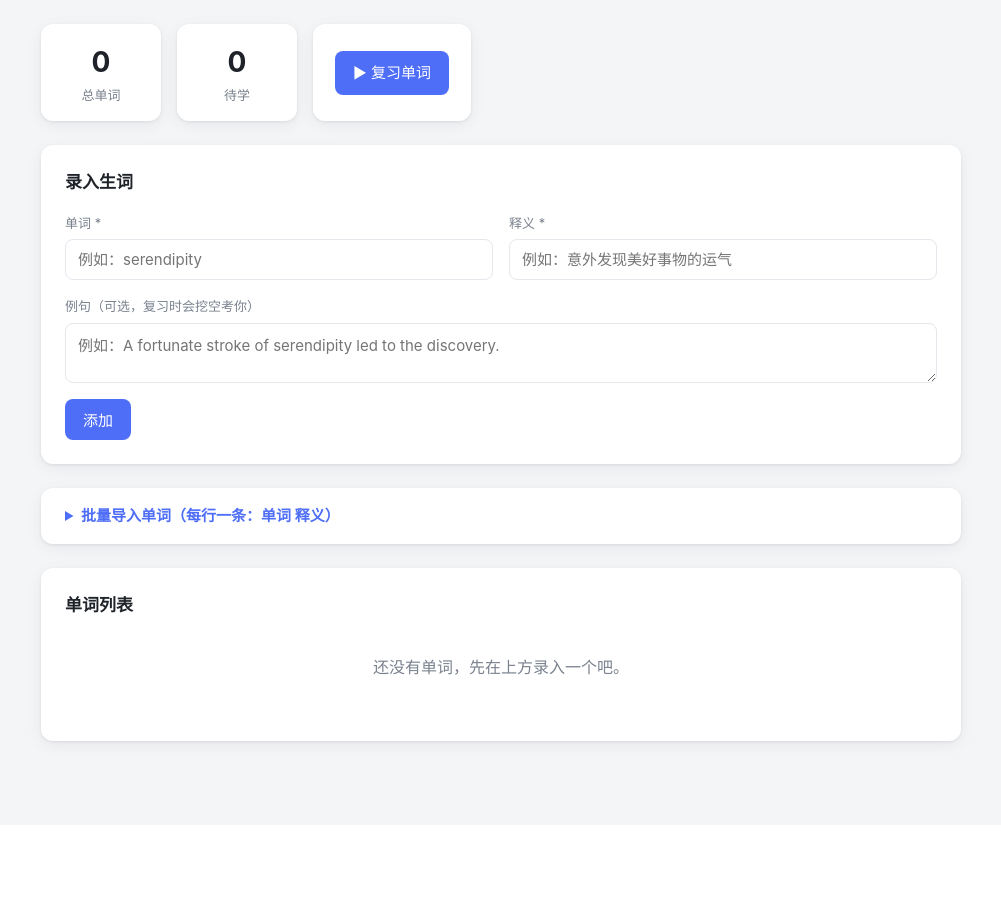
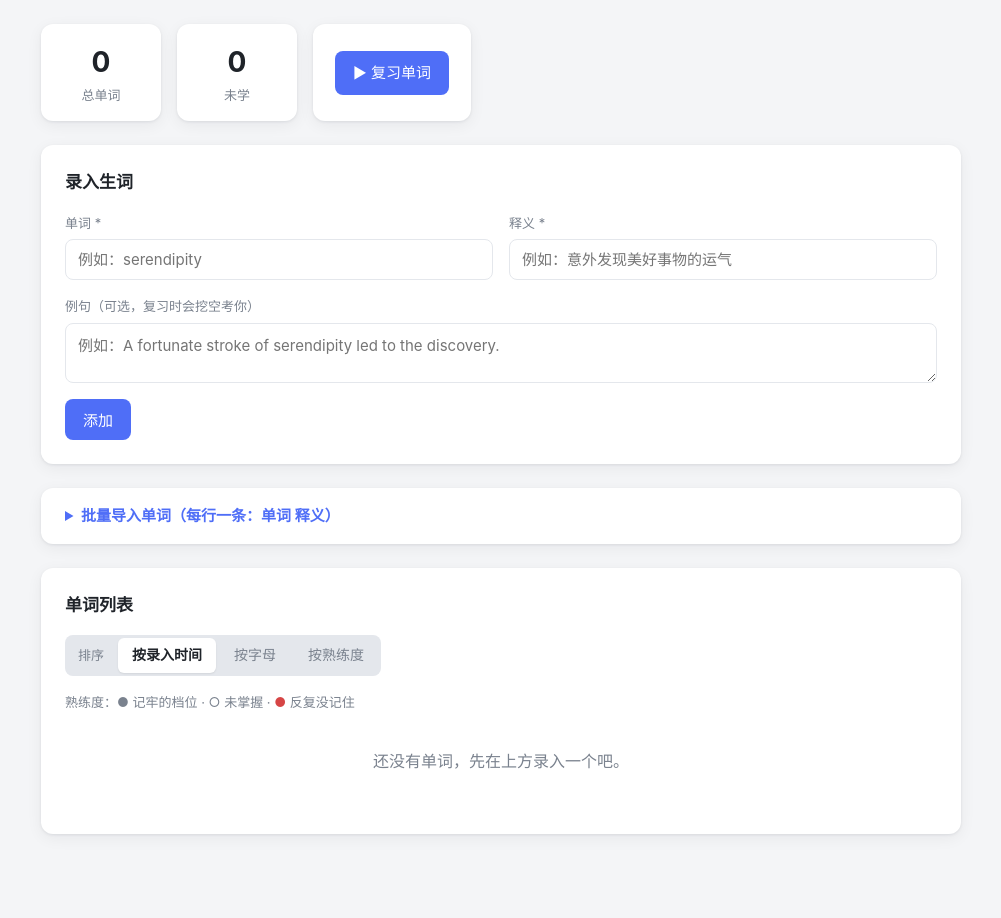
Before and after one commit to FlorianPotatoKing/shengciben, a Flask app: page / in a window 1280 px wide. Shown: the part 54-972 px from the top of the page, without its empty margins (139-1140 px from the left). Before the commit the page ends 808 px from the top, so only its background shows below. Run offline with Flask 3, Linux system fonts and the light colour scheme; the visitor is signed in with stand-in values (Sample User, id 1); data that the repository does not hold is empty.

Commit message:
复习功能增强：Leitner 加权抽题、列表排序、单词去重、快捷标记
- 复习抽题按熟练度+距上次复习时长加权（新词优先、刚复习过冷却）
- 单词/短语列表支持按时间/字母/熟练度排序（白名单防注入）
- 单词录入与批量导入去重（忽略大小写）
- 列表页「记住/没记住」快捷标记，熟练度可降到负档（红点）

```diff
--- a/app.py
+++ b/app.py
@@ -37,6 +37,15 @@ app = Flask(__name__)
 app.secret_key = SECRET_KEY
 
 MAX_BOX = 5  # 记忆熟练度最高档（Leitner 盒子数）
+MIN_BOX = -3  # 熟练度最低档（负数 = 反复没记住，用红点表示）
+
+# ---------------------------------------------------------------------------
+# 复习推荐权重：控制「新词 / 旧词」的出现频率。
+# 想调整的话直接改下面这几个数即可。
+# ---------------------------------------------------------------------------
+BOX_WEIGHT_BASE = 2        # 熟练度每升一档，出现概率减半：box0=32 … box5=1
+NEW_WORD_BOOST = 2.0       # 从未复习过的新词再翻倍，保证新词优先
+RECENT_COOLDOWN_MINUTES = 30  # 刚复习完这么多分钟内，几乎不再被抽到
 
 
 # ---------------------------------------------------------------------------
@@ -217,12 +226,26 @@ def index():
         "SELECT COUNT(*) AS n FROM words WHERE user_id = ?", (user_id,)
     ).fetchone()["n"]
     new_count = db.execute(
-        "SELECT COUNT(*) AS n FROM words WHERE user_id = ? AND box = 0", (user_id,)
+        "SELECT COUNT(*) AS n FROM words WHERE user_id = ? AND reviewed_at IS NULL",
+        (user_id,),
     ).fetchone()["n"]
+
+    # 排序方式来自白名单，杜绝 SQL 注入
+    sort_orders = {
+        "time": "id DESC",                      # 按录入时间（新的在前）
+        "alpha": "word COLLATE NOCASE ASC",     # 按字母（忽略大小写）
+        "box": "box ASC, id DESC",              # 按熟练度（待学在前）
+    }
+    sort = request.args.get("sort", "time")
+    if sort not in sort_orders:
+        sort = "time"
     words = db.execute(
-        "SELECT * FROM words WHERE user_id = ? ORDER BY id DESC", (user_id,)
+        f"SELECT * FROM words WHERE user_id = ? ORDER BY {sort_orders[sort]}",
+        (user_id,),
     ).fetchall()
-    return render_template("index.html", words=words, total=total, new_count=new_count)
+    return render_template(
+        "index.html", words=words, total=total, new_count=new_count, sort=sort
+    )
 
 
 @app.route("/words/add", methods=["POST"])
@@ -237,6 +260,14 @@ def add_word():
         return redirect(url_for("index"))
 
     db = get_db()
+    exists = db.execute(
+        "SELECT 1 FROM words WHERE user_id = ? AND LOWER(word) = LOWER(?)",
+        (session["user_id"], word),
+    ).fetchone()
+    if exists:
+        flash(f"「{word}」已存在，添加失败，请勿重复录入", "error")
+        return redirect(url_for("index"))
+
     db.execute(
         "INSERT INTO words (user_id, word, example, meaning) VALUES (?, ?, ?, ?)",
         (session["user_id"], word, example, meaning),
@@ -257,6 +288,16 @@ def delete_word(word_id):
     db.commit()
     flash("已删除", "success")
     return redirect(url_for("index"))
+
+
+@app.route("/words/<int:word_id>/mark", methods=["POST"])
+@login_required
+def mark_word(word_id):
+    remembered = request.form.get("remembered") == "1"
+    sort = request.form.get("sort", "time")
+    if sort not in {"time", "alpha", "box"}:
+        sort = "time"
+    return apply_mark("words", word_id, remembered, url_for("index", sort=sort))
 
 
 def parse_word_line(line):
@@ -285,19 +326,39 @@ def parse_word_line(line):
 def bulk_add_words():
     lines = [ln for ln in request.form.get("bulk", "").splitlines() if ln.strip()]
     db = get_db()
+    # 已存在的单词（统一转小写比对），跳过重复，避免和之前录的冲突
+    existing = {
+        r[0]
+        for r in db.execute(
+            "SELECT LOWER(word) FROM words WHERE user_id = ?",
+            (session["user_id"],),
+        ).fetchall()
+    }
     added = 0
+    skipped_words = []
     for ln in lines:
         parsed = parse_word_line(ln)
         if not parsed or not parsed[1]:
             continue
         word, meaning = parsed
+        if word.lower() in existing:
+            skipped_words.append(word)
+            continue
         db.execute(
             "INSERT INTO words (user_id, word, meaning) VALUES (?, ?, ?)",
             (session["user_id"], word, meaning),
         )
+        existing.add(word.lower())
         added += 1
     db.commit()
-    if added:
+    if skipped_words:
+        dupes = "、".join(skipped_words[:10])
+        more = f" 等 {len(skipped_words)} 个" if len(skipped_words) > 10 else ""
+        if added:
+            flash(f"有 {len(skipped_words)} 个重复单词未导入：{dupes}{more}（已导入 {added} 个）", "error")
+        else:
+            flash(f"这些单词都已存在，未导入：{dupes}{more}", "error")
+    elif added:
         flash(f"批量导入了 {added} 个单词", "success")
     else:
         flash("没有导入任何单词，请检查格式", "error")
@@ -316,7 +377,8 @@ def phrases():
         "SELECT COUNT(*) AS n FROM phrases WHERE user_id = ?", (uid,)
     ).fetchone()["n"]
     new_count = db.execute(
-        "SELECT COUNT(*) AS n FROM phrases WHERE user_id = ? AND box = 0", (uid,)
+        "SELECT COUNT(*) AS n FROM phrases WHERE user_id = ? AND reviewed_at IS NULL",
+        (uid,),
     ).fetchone()["n"]
     rows = db.execute(
         "SELECT * FROM phrases WHERE user_id = ? ORDER BY id DESC", (uid,)
@@ -358,6 +420,13 @@ def delete_phrase(pid):
     db.commit()
     flash("已删除", "success")
     return redirect(url_for("phrases"))
+
+
+@app.route("/phrases/<int:pid>/mark", methods=["POST"])
+@login_required
+def mark_phrase(pid):
+    remembered = request.form.get("remembered") == "1"
+    return apply_mark("phrases", pid, remembered, url_for("phrases"))
 
 
 @app.route("/phrases/bulk", methods=["POST"])
@@ -617,6 +686,81 @@ def blank_word(example, word):
     return pattern.sub("____", example)
 
 
+def review_weight(box, hours_since):
+    """计算某条内容在复习抽题中的权重。
+
+    hours_since < 0 表示从未复习过（新词）；否则为距上次复习的小时数。
+    规则：
+      - 熟练度越低（box 越小）权重越高，每升一档减半；
+      - 从未复习过的新词额外翻倍；
+      - 刚复习完不久（冷却期内）几乎不再出现，随间隔拉长逐渐恢复。
+    """
+    fam = BOX_WEIGHT_BASE ** (MAX_BOX - box)
+    if hours_since is None or hours_since < 0:
+        recency = NEW_WORD_BOOST
+    elif hours_since * 60 < RECENT_COOLDOWN_MINUTES:
+        recency = 0.0
+    elif hours_since < 6:
+        recency = 0.2
+    elif hours_since < 24:
+        recency = 0.5
+    elif hours_since < 72:
+        recency = 0.8
+    else:
+        recency = 1.0
+    return fam * recency
+
+
+def box_dots(box):
+    """把熟练度渲染成点串：负数（反复没记住）用红点，正数用主色实点，其余空点。"""
+    neg = max(0, -box)
+    pos = max(0, box)
+    empty = max(0, MAX_BOX - pos)
+    html = f'<span class="box-neg">{"●" * neg}</span>' if neg else ""
+    html += "●" * pos
+    html += "○" * empty
+    return html
+
+
+app.jinja_env.globals["box_dots"] = box_dots
+
+
+def apply_answer(db, table, row, remembered):
+    """把一次「记住/没记住」的结果写回 box / wrong_count / reviewed_at，返回新 box。
+
+    table 必须是白名单内的表名（由调用方保证）。"""
+    if remembered:
+        new_box = min(MAX_BOX, row["box"] + 1)
+        db.execute(
+            f"UPDATE {table} SET box = ?, reviewed_at = datetime('now') WHERE id = ?",
+            (new_box, row["id"]),
+        )
+    else:
+        new_box = max(MIN_BOX, row["box"] - 1)
+        db.execute(
+            f"UPDATE {table} SET box = ?, wrong_count = wrong_count + 1, "
+            "reviewed_at = datetime('now') WHERE id = ?",
+            (new_box, row["id"]),
+        )
+    return new_box
+
+
+def apply_mark(table, item_id, remembered, back):
+    """列表页里的「记住/没记住」快捷标记：找到条目、写回、跳转回去。"""
+    db = get_db()
+    row = db.execute(
+        f"SELECT * FROM {table} WHERE id = ? AND user_id = ?",
+        (item_id, session["user_id"]),
+    ).fetchone()
+    if row is None:
+        flash("内容不存在", "error")
+    else:
+        apply_answer(db, table, row, remembered)
+        db.commit()
+        flash("已标记「记住了」" if remembered else "已标记「没记住」", "success")
+    return redirect(back)
+
+
 @app.route("/review")
 @login_required
 def review():
@@ -633,27 +777,38 @@ def review_next():
 
     if kind == "sentence":
         rows = db.execute(
-            "SELECT s.id, s.sentence, s.explanation, s.box, c.name AS category "
+            "SELECT s.id, s.sentence, s.explanation, s.box, c.name AS category, "
+            "CASE WHEN s.reviewed_at IS NULL THEN -1 "
+            "ELSE (julianday('now') - julianday(s.reviewed_at)) * 24 END AS hours_since "
             "FROM sentences s JOIN categories c ON c.id = s.category_id "
             "WHERE s.user_id = ?",
             (uid,),
         ).fetchall()
     elif kind == "phrase":
         rows = db.execute(
-            "SELECT id, phrase AS word, example, meaning, box FROM phrases WHERE user_id = ?",
+            "SELECT id, phrase AS word, example, meaning, box, "
+            "CASE WHEN reviewed_at IS NULL THEN -1 "
+            "ELSE (julianday('now') - julianday(reviewed_at)) * 24 END AS hours_since "
+            "FROM phrases WHERE user_id = ?",
             (uid,),
         ).fetchall()
     else:
         rows = db.execute(
-            "SELECT id, word, example, meaning, box FROM words WHERE user_id = ?",
+            "SELECT id, word, example, meaning, box, "
+            "CASE WHEN reviewed_at IS NULL THEN -1 "
+            "ELSE (julianday('now') - julianday(reviewed_at)) * 24 END AS hours_since "
+            "FROM words WHERE user_id = ?",
             (uid,),
         ).fetchall()
 
     if not rows:
         return jsonify({"done": True, "type": kind})
 
-    # 熟练度越低（box 越小）越容易被抽到
-    weights = [max(1, MAX_BOX + 1 - r["box"]) for r in rows]
+    # 按「熟练度 + 距上次复习时长」加权抽题：新词优先、旧词少出现、刚复习过的冷却
+    weights = [review_weight(r["box"], r["hours_since"]) for r in rows]
+    if sum(weights) <= 0:
+        # 全部都在冷却期内时，退化为等概率，避免无题可抽
+        weights = [1.0] * len(rows)
     card = random.choices(rows, weights=weights, k=1)[0]
 
     if kind == "sentence":
@@ -702,19 +857,7 @@ def review_answer():
     if row is None:
         return jsonify({"ok": False, "error": "内容不存在"}), 404
 
-    if remembered:
-        new_box = min(MAX_BOX, row["box"] + 1)
-        db.execute(
-            f"UPDATE {table} SET box = ?, reviewed_at = datetime('now') WHERE id = ?",
-            (new_box, item_id),
-        )
-    else:
-        new_box = max(0, row["box"] - 1)
-        db.execute(
-            f"UPDATE {table} SET box = ?, wrong_count = wrong_count + 1, "
-            "reviewed_at = datetime('now') WHERE id = ?",
-            (new_box, item_id),
-        )
+    new_box = apply_answer(db, table, row, remembered)
     db.commit()
 
     return jsonify({"ok": True, "box": new_box})
--- a/static/style.css
+++ b/static/style.css
@@ -147,6 +147,37 @@ a:hover { text-decoration: underline; }
 .auth-card .form { display: flex; flex-direction: column; gap: 16px; }
 .auth-switch { margin: 20px 0 0; text-align: center; font-size: 14px; color: var(--muted); }
 
+/* 单词列表排序 */
+.sort-bar {
+  display: flex;
+  align-items: center;
+  gap: 4px;
+  background: var(--border);
+  border-radius: 8px;
+  padding: 3px;
+  margin-bottom: 16px;
+  width: fit-content;
+}
+.sort-label {
+  padding: 6px 10px;
+  color: var(--muted);
+  font-size: 13px;
+}
+.sort-link {
+  padding: 6px 14px;
+  border-radius: 6px;
+  color: var(--muted);
+  font-size: 14px;
+  white-space: nowrap;
+}
+.sort-link:hover { text-decoration: none; }
+.sort-link.active {
+  background: #fff;
+  color: var(--text);
+  font-weight: 600;
+  box-shadow: 0 1px 2px rgba(0, 0, 0, 0.08);
+}
+
 /* 单词表格 */
 .word-table { width: 100%; border-collapse: collapse; font-size: 14px; }
 .word-table th, .word-table td {
@@ -157,8 +188,11 @@ a:hover { text-decoration: underline; }
 }
 .word-table th { color: var(--muted); font-weight: 600; font-size: 13px; }
 .word-cell { font-weight: 600; white-space: nowrap; }
+.row-actions { display: flex; gap: 6px; flex-wrap: wrap; }
 .example-cell { color: var(--muted); max-width: 300px; }
 .box-dots { letter-spacing: 2px; color: var(--primary); }
+.box-neg { color: var(--danger); }
+.box-legend { color: var(--muted); font-size: 13px; margin: 0 0 12px; }
 .empty { color: var(--muted); text-align: center; padding: 20px 0; }
 
 /* 复习页 */
--- a/templates/index.html
+++ b/templates/index.html
@@ -3,7 +3,7 @@
 {% block content %}
 <div class="stats">
   <div class="stat"><span class="stat-num">{{ total }}</span><span class="stat-label">总单词</span></div>
-  <div class="stat"><span class="stat-num">{{ new_count }}</span><span class="stat-label">待学</span></div>
+  <div class="stat"><span class="stat-num">{{ new_count }}</span><span class="stat-label">未学</span></div>
   <div class="stat stat-cta">
     <a href="{{ url_for('review', type='word') }}" class="btn btn-primary">▶ 复习单词</a>
   </div>
@@ -43,10 +43,17 @@
 
 <section class="card">
   <h2 class="card-title">单词列表</h2>
+  <div class="sort-bar">
+    <span class="sort-label">排序</span>
+    <a href="{{ url_for('index', sort='time') }}" class="sort-link {{ 'active' if sort == 'time' }}">按录入时间</a>
+    <a href="{{ url_for('index', sort='alpha') }}" class="sort-link {{ 'active' if sort == 'alpha' }}">按字母</a>
+    <a href="{{ url_for('index', sort='box') }}" class="sort-link {{ 'active' if sort == 'box' }}">按熟练度</a>
+  </div>
+  <p class="box-legend">熟练度：● 记牢的档位 · ○ 未掌握 · <span class="box-neg">●</span> 反复没记住</p>
   {% if words %}
   <table class="word-table">
     <thead>
-      <tr><th>单词</th><th>释义</th><th>例句</th><th>熟练度</th><th></th></tr>
+      <tr><th>单词</th><th>释义</th><th>例句</th><th>熟练度</th><th>操作</th></tr>
     </thead>
     <tbody>
       {% for w in words %}
@@ -55,13 +62,25 @@
         <td>{{ w.meaning }}</td>
         <td class="example-cell">{{ w.example or "—" }}</td>
         <td>
-          <span class="box-dots">{{ "●" * w.box }}{{ "○" * (5 - w.box) }}</span>
+          <span class="box-dots">{{ box_dots(w.box) | safe }}</span>
         </td>
         <td>
-          <form method="post" action="{{ url_for('delete_word', word_id=w.id) }}"
-                onsubmit="return confirm('确定删除「{{ w.word }}」吗？')">
-            <button type="submit" class="btn btn-ghost btn-sm">删除</button>
-          </form>
+          <div class="row-actions">
+            <form method="post" action="{{ url_for('mark_word', word_id=w.id) }}">
+              <input type="hidden" name="remembered" value="1">
+              <input type="hidden" name="sort" value="{{ sort }}">
+              <button type="submit" class="btn btn-remember btn-sm">记住</button>
+            </form>
+            <form method="post" action="{{ url_for('mark_word', word_id=w.id) }}">
+              <input type="hidden" name="remembered" value="0">
+              <input type="hidden" name="sort" value="{{ sort }}">
+              <button type="submit" class="btn btn-forgot btn-sm">没记住</button>
+            </form>
+            <form method="post" action="{{ url_for('delete_word', word_id=w.id) }}"
+                  onsubmit="return confirm('确定删除「{{ w.word }}」吗？')">
+              <button type="submit" class="btn btn-ghost btn-sm">删除</button>
+            </form>
+          </div>
         </td>
       </tr>
       {% endfor %}
```
Also changed, not shown: templates/phrases.html (+18 -7 lines).
